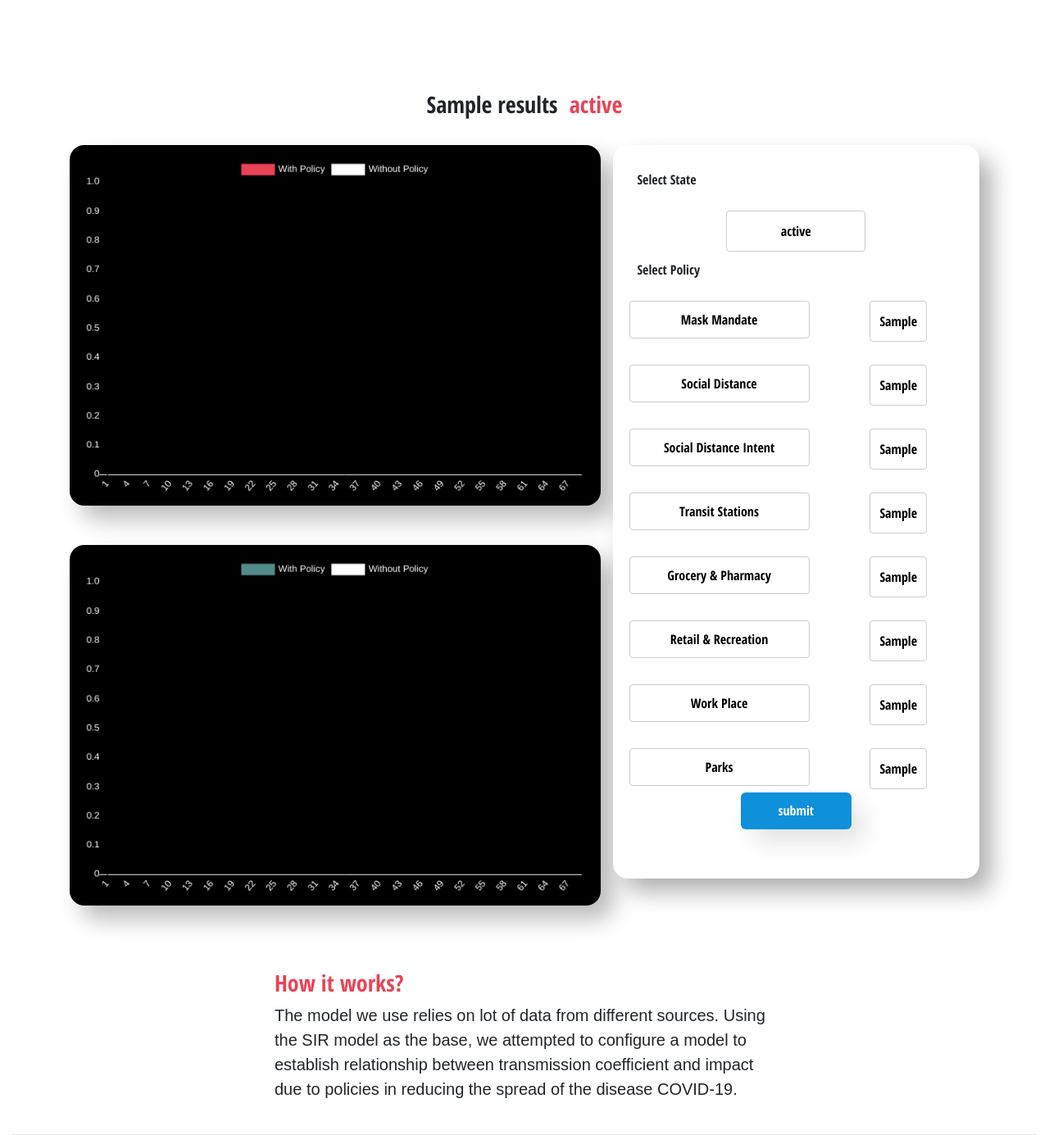
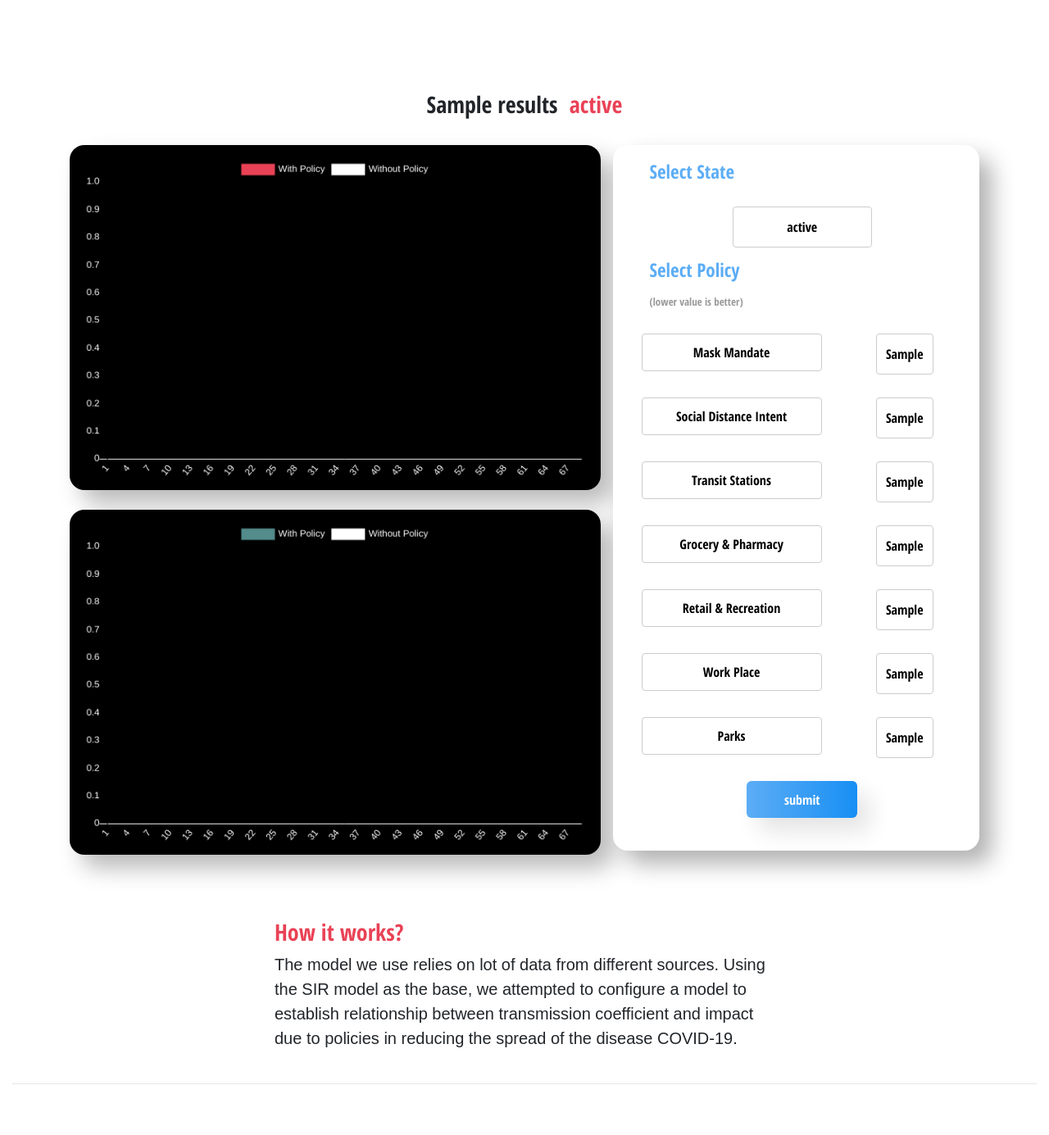
Before and after one commit to naunidhsingh13/SIR_COVID_POLICY_OPT, a Flask app: template code/templates/index.html in a window 1280 px wide. Shown: the part 468-1853 px from the top of the page at 82% size. After the commit the page ends 1791 px from the top, so only its background shows below. Run offline with Flask 2, Linux system fonts and the light colour scheme; the template is opened without the code that fills it: most values are stand-ins (such as "Sample title", 1, 10 or a date in 2020); some libraries are stand-ins or nearby versions.

Commit message:
updated UI

```diff
--- a/code/server.py
+++ b/code/server.py
@@ -13,7 +13,7 @@ processor = Processor()
 
 @app.route('/')
 def main():
-    return render_template('index.html', enf_values=enf_values)
+    return render_template('index.html', enf_values=enf_values, states=states)
 
 @app.route('/handle_data', methods=['POST'])
 def handle_data():
@@ -31,7 +31,7 @@ def handle_data():
     if "state" in request.form:
         selected_state = request.form['state']
     else:
-        return render_template('index.html', enf_values=enf_values, warn="selecting state is mandatory")
+        return render_template('index.html', enf_values=enf_values, warn="selecting state is mandatory", states=states)
 
     if "policy" in request.form:
         selected_policy = request.form.getlist('policy')
--- a/code/static/css/style.css
+++ b/code/static/css/style.css
@@ -40,8 +40,9 @@
     background-color: #fff;
     border-radius: 18px;
     margin-left: 15px;
-    padding: 20px;
+    padding:5px 20px 0px 35px;
     height: 100%;
+
 }
 
 #enf{
@@ -71,6 +72,9 @@ select {
 #title{
     font-weight: bold;
     padding: 10px;
+    font-size: 23px;
+    color:#5cadf5;
+    /* background-image: linear-gradient(90deg, #5cadf5, #188ff4); */
 }
 
 #myChart, #myChart2{
@@ -82,7 +86,8 @@ select {
 }
 
 input[type="submit"]{
-    background-color: rgb(14, 144, 219);
+    /* background-color: rgb(14, 144, 219); */
+    background-image: linear-gradient(90deg, #5cadf5, #188ff4);
     border-radius: 6px;
     border: none;
     box-shadow: 15px 16px 28px 0 rgba(0,0,0,0.11);
--- a/code/templates/index.html
+++ b/code/templates/index.html
@@ -63,13 +63,13 @@
                 <div class="col-7" >
                     <div class="row">
 
-                         <canvas class="col" id="myChart" id="pre-policy" id="custom-border" align=center style="height: 440px;">
+                         <canvas class="col" id="myChart" id="pre-policy" id="custom-border" align=center style="height: 421px;">
 
                         </canvas>
                     </div>
-                    <br><br>
+                    <br>
                     <div class="row">
-                         <canvas class="col" id="myChart2" id="pre-policy" id="custom-border" align=center style="height: 440px;">
+                         <canvas class="col" id="myChart2" id="pre-policy" id="custom-border" align=center style="height: 421px;">
 
                          </canvas>
                     </div>
@@ -101,8 +101,7 @@
                                 </div>
 
 
-                                <p id="title">Select Policy</p>
-
+                                <p id="title">Select Policy <br> <span style="color:#999;font-size:13px">(lower value is better)</span></p>
                                 <!-- mask !-->
                                 <div class="row boxed" id="custom-border">
                                     <div class="col" align=center>
@@ -121,7 +120,7 @@
                                 <br>
 
                                 <!-- social_distance !-->
-                                <div class="row boxed" id="custom-border">
+                                <!-- <div class="row boxed" id="custom-border">
                                     <div class="col" align=center>
                                         <input type="checkbox" id="social_distance" name="policy" value="social_distance">
                                         <label for="social_distance">Social Distance</label>
@@ -136,7 +135,7 @@
 
                                 </div>
 
-                                <br>
+                                <br> -->
 
                                 <!-- sd_intent !-->
                                 <div class="row boxed" id="custom-border">
@@ -156,7 +155,6 @@
 
 
                                 <br>
-
                                 <!-- transit stations !-->
                                 <div class="row boxed" id="custom-border">
                                     <div class="col" align=center>
@@ -206,7 +204,6 @@
                                             {% endfor %}
                                         </select>
                                     </div>
-
                                 </div>
 
 
@@ -246,8 +243,8 @@
 
                                 </div>
 
-<!--<br>-->
-                                <div class="row" id="custom-border">
+                                <br>
+                                <div class="row" id="custom-border" style="padding-bottom: 0px;">
                                     <div class="col" align=center>
                                         <input type="submit" value="submit">
                                     </div>
```
